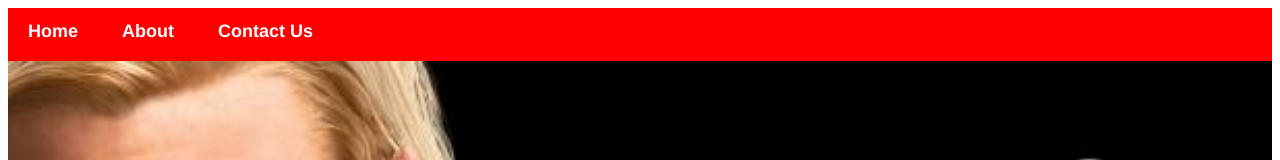
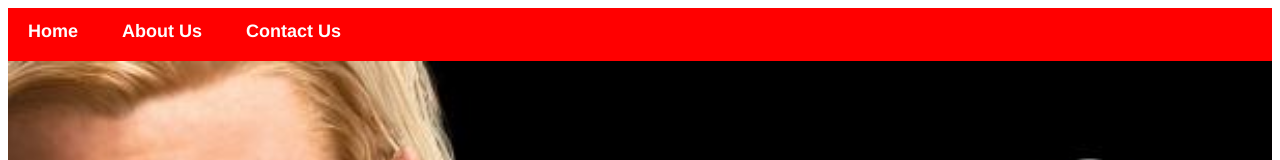
Before and after one commit to Bang16/Superhero-App, a plain HTML site: page index.html in a window 1280 px wide. Shown: the top 160 px of the page. Drawn offline with Linux system fonts and the light colour scheme.

Commit message:
Update index.html

```diff
--- a/index.html
+++ b/index.html
@@ -10,7 +10,7 @@
     <body>
         <div id="menu">
             <a href="index.html">Home</a>
-            <a href="about.html">About</a>
+            <a href="about.html">About Us</a>
             <a href="contact.html">Contact Us</a>
         </div>
 
```
